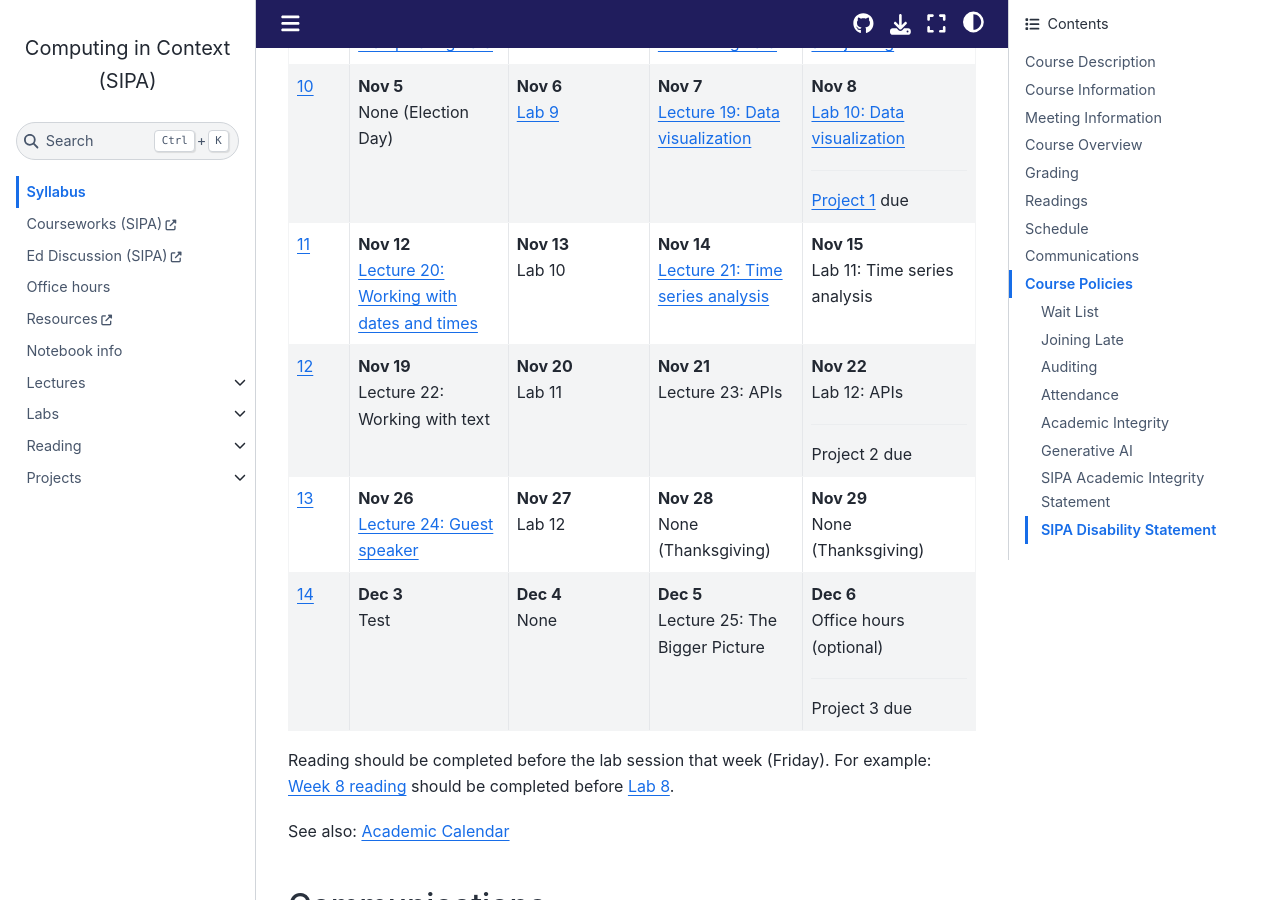
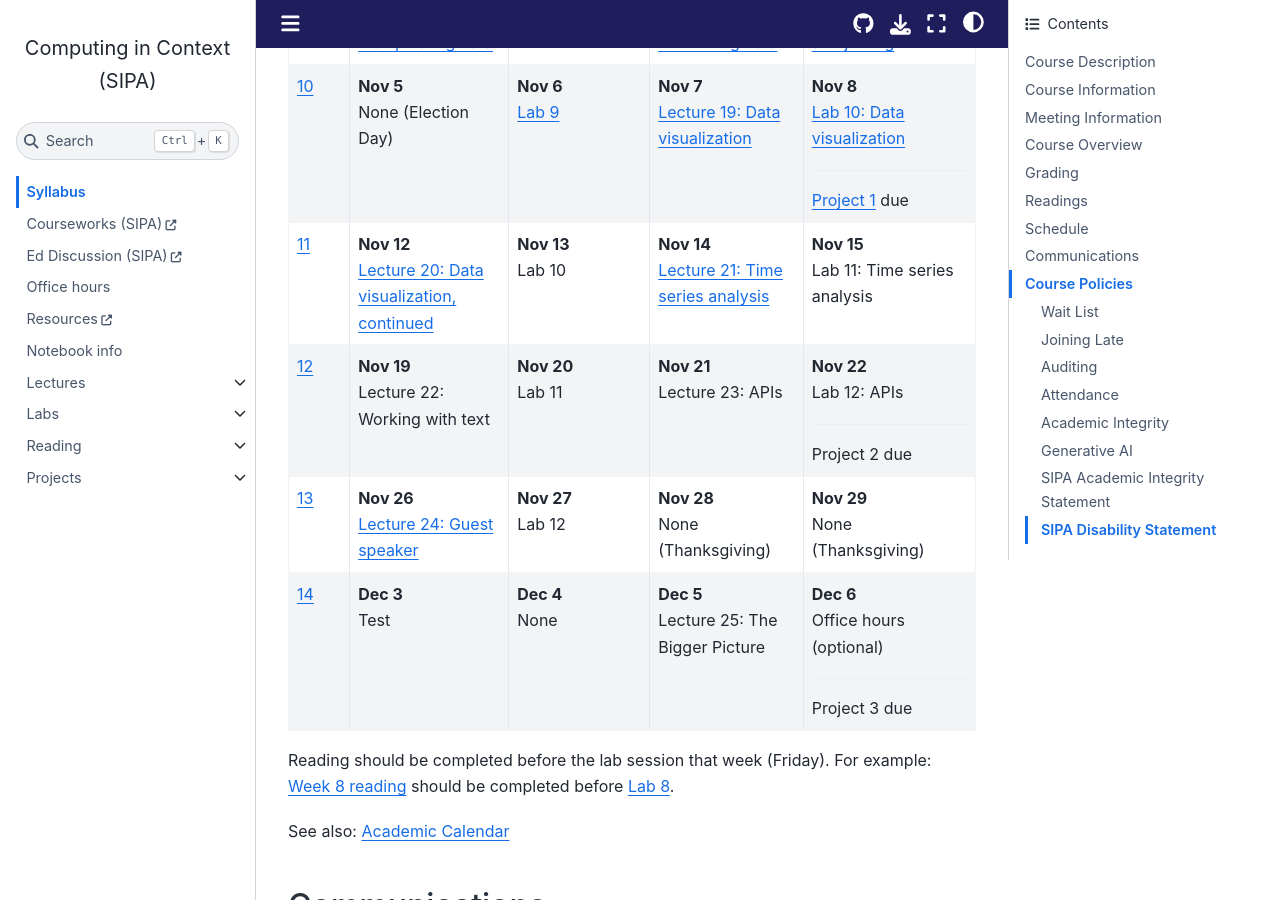
Before and after one commit to afeld/computing-in-context, a Jupyter Book: the page built from index.md, in a window 1280 px wide and 900 px high, scrolled down 4244 px. Built offline with Jupyter Book 1.0.4 settings and Sphinx 7.4.7 and the Sphinx Book theme 1.1.4, drawn with Linux system fonts in a browser that asks for light colours; comment, search, counter and statistics services are not loaded.

Commit message:
rearrange content between lecture 20 and 21

```diff
--- a/index.md
+++ b/index.md
@@ -101,7 +101,7 @@ For weeks 1-7, see [the combined syllabus](https://courseworks2.columbia.edu/cou
 | [8](week_8.md)      | **Oct 22**<br/>[Lecture 15: Introduction to the Policy context](lecture_15.ipynb)<br/><br/>[_New location and instructor_](#meeting-information) | **Oct 23**<br/>Lab 7                | **Oct 24**<br/>[Lecture 16: Working with data](lecture_16.ipynb)    | **Oct 25**<br/>[Lab 8: Working with data](lab_8_guide.md)                                     |
 | [9](week_9.md)      | **Oct 29**<br/>[Lecture 17: Manipulating data](lecture_17.ipynb)                                                                                 | **Oct 30**<br/>[Lab 8](lab_8.ipynb) | **Oct 31**<br/>[Lecture 18: Combining data](lecture_18.ipynb)       | **Nov 1**<br/>[Lab 9: Data cleaning and joining](lab_9_guide.md)                              |
 | [10](week_10.md)    | **Nov 5**<br/>None (Election Day)                                                                                                                | **Nov 6**<br/>[Lab 9](lab_9.ipynb)  | **Nov 7**<br/>[Lecture 19: Data visualization](lecture_19.ipynb)    | **Nov 8**<br/>[Lab 10: Data visualization](lab_10_guide.md)<hr/>[Project 1](project_1.md) due |
-| [11](week_11.md)    | **Nov 12**<br/>[Lecture 20: Working with dates and times](lecture_20.ipynb)                                                                      | **Nov 13**<br/>Lab 10               | **Nov 14**<br/>[Lecture 21: Time series analysis](lecture_21.ipynb) | **Nov 15**<br/>Lab 11: Time series analysis                                                   |
+| [11](week_11.md)    | **Nov 12**<br/>[Lecture 20: Data visualization, continued](lecture_20.ipynb)                                                                     | **Nov 13**<br/>Lab 10               | **Nov 14**<br/>[Lecture 21: Time series analysis](lecture_21.ipynb) | **Nov 15**<br/>Lab 11: Time series analysis                                                   |
 | [12](week_12.md)    | **Nov 19**<br/>Lecture 22: Working with text                                                                                                     | **Nov 20**<br/>Lab 11               | **Nov 21**<br/>Lecture 23: APIs                                     | **Nov 22**<br/>Lab 12: APIs<hr/>Project 2 due                                                 |
 | [13](week_13_14.md) | **Nov 26**<br/>[Lecture 24: Guest speaker](lecture_24.md)                                                                                        | **Nov 27**<br/>Lab 12               | **Nov 28**<br/>None (Thanksgiving)                                  | **Nov 29**<br/>None (Thanksgiving)                                                            |
 | [14](week_13_14.md) | **Dec 3**<br/>Test                                                                                                                               | **Dec 4**<br/>None                  | **Dec 5**<br/>Lecture 25: The Bigger Picture                        | **Dec 6**<br/>Office hours (optional)<hr/>Project 3 due                                       |
```
